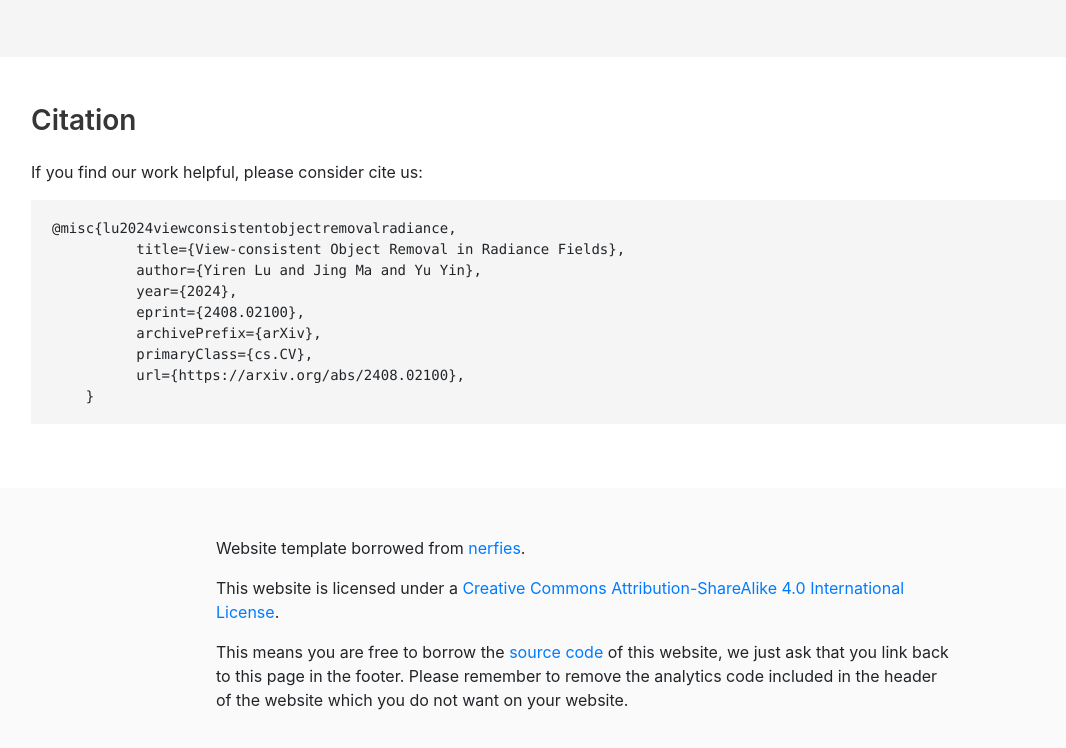
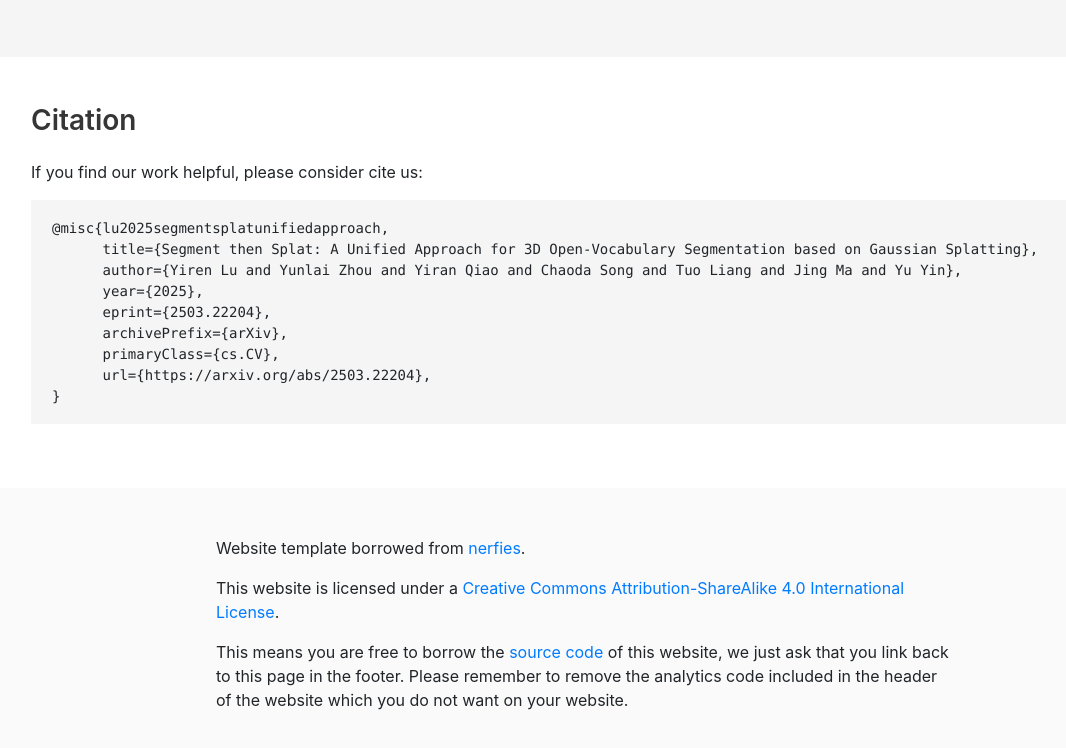
Before and after one commit to vulab-AI/Segment-then-Splat, a plain HTML site: page index.html in a window 1280 px wide. Shown: the part 4283-5031 px from the top of the page, without its empty margins (54-1120 px from the left). Drawn offline with nearby package versions, Linux system fonts and the light colour scheme; a script that the page names is missing; some icons are missing; a web font is replaced by a local one.

Commit message:
Update citation and arxiv

```diff
--- a/index.html
+++ b/index.html
@@ -65,7 +65,7 @@
                     <div class="publication-links">
                          <!-- Arxiv PDF link -->
                       <span class="link-block">
-                        <a href="https://arxiv.org/pdf/2408.02100v1.pdf" target="_blank"
+                        <a href="https://arxiv.org/pdf/2503.22204" target="_blank"
                         class="external-link button is-normal is-rounded is-dark">
                         <span class="icon">
                           <i class="fas fa-file-pdf"></i>
@@ -87,7 +87,7 @@
 
                   <!-- ArXiv abstract Link -->
                   <span class="link-block">
-                    <a href="https://arxiv.org/abs/2408.02100v1" target="_blank"
+                    <a href="https://arxiv.org/abs/2503.22204" target="_blank"
                     class="external-link button is-normal is-rounded is-dark">
                     <span class="icon">
                       <i class="ai ai-arxiv"></i>
@@ -226,15 +226,15 @@
     <div class="container is-max-desktop content">
         <h2 class="title">Citation</h2>
         <p>If you find our work helpful, please consider cite us:</p>
-        <pre><code>@misc{lu2024viewconsistentobjectremovalradiance,
-          title={View-consistent Object Removal in Radiance Fields},
-          author={Yiren Lu and Jing Ma and Yu Yin},
-          year={2024},
-          eprint={2408.02100},
-          archivePrefix={arXiv},
-          primaryClass={cs.CV},
-          url={https://arxiv.org/abs/2408.02100},
-    }
+        <pre><code>@misc{lu2025segmentsplatunifiedapproach,
+      title={Segment then Splat: A Unified Approach for 3D Open-Vocabulary Segmentation based on Gaussian Splatting},
+      author={Yiren Lu and Yunlai Zhou and Yiran Qiao and Chaoda Song and Tuo Liang and Jing Ma and Yu Yin},
+      year={2025},
+      eprint={2503.22204},
+      archivePrefix={arXiv},
+      primaryClass={cs.CV},
+      url={https://arxiv.org/abs/2503.22204},
+}
 </code></pre>
     </div>
 </section>
```
